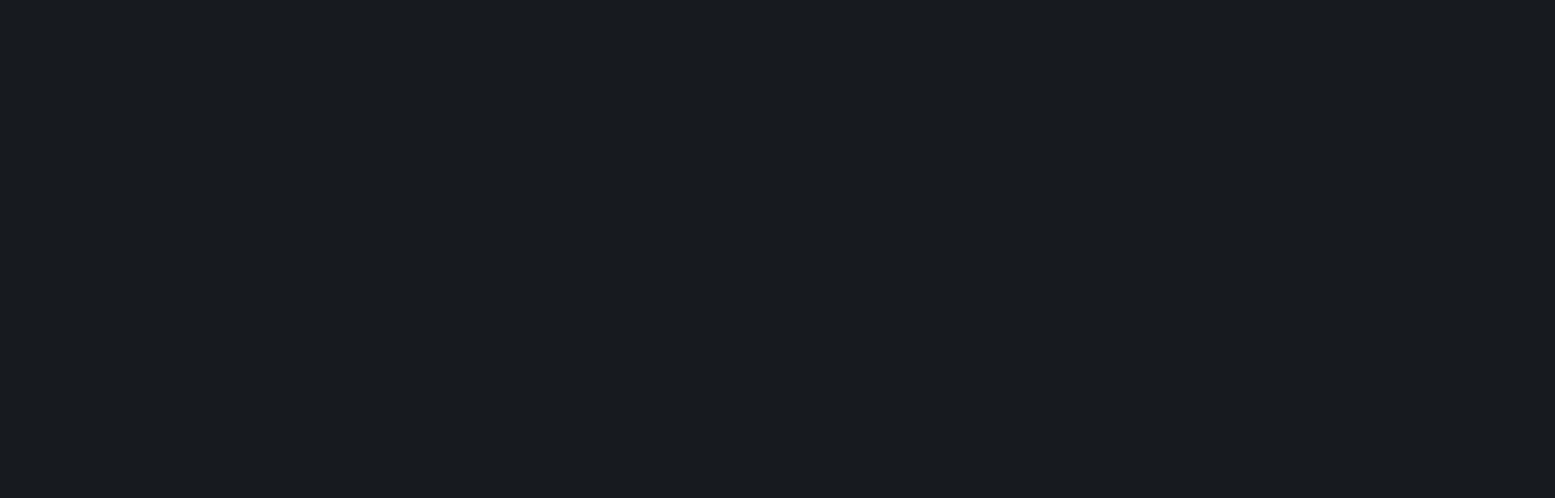
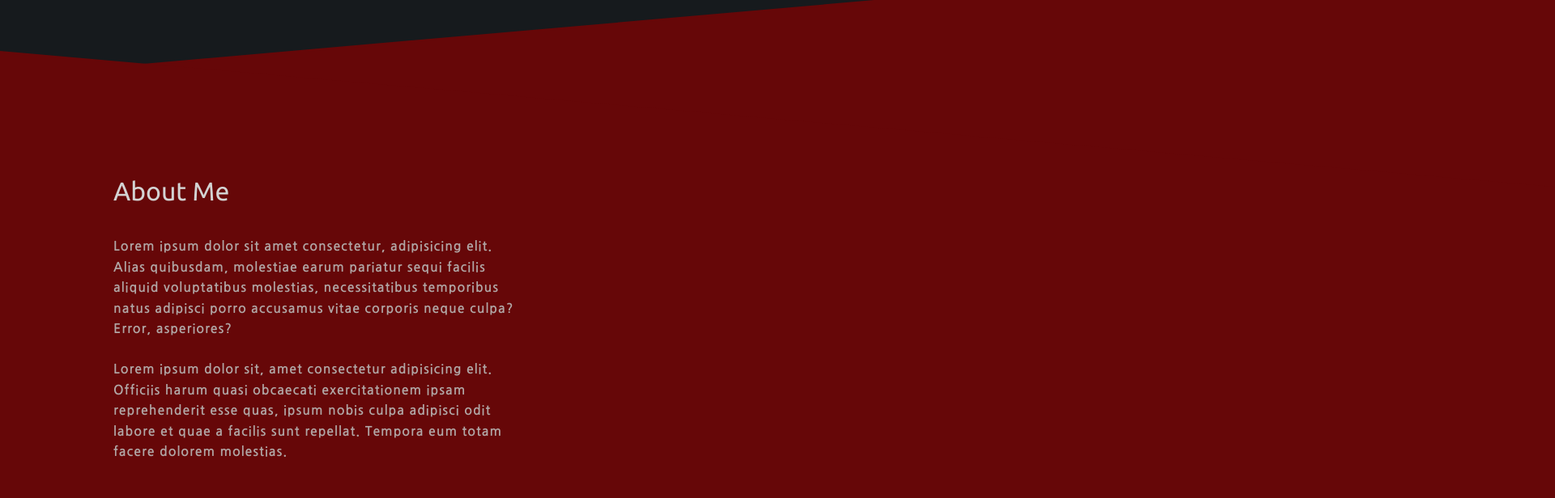
Before and after one commit to kyle4real/Portfolio-v1, a React (Create React App) app in the folder client/: page / in a window 1280 px wide. Shown: the part 680-1296 px from the top of the page at 81% size, 1920 px wide, since content can reach past the window. Before the commit the page ends 800 px from the top, so only its background shows below. Built offline with nearby package versions, Linux system fonts and the light colour scheme.

Commit message:
About component.

```diff
--- /dev/null
+++ b/client/src/UI/SectionLayout/SectionHeading/SectionHeading.js
@@ -0,0 +1,9 @@
+import React from "react";
+
+import classes from "./SectionHeading.module.scss";
+
+const SectionHeading = ({ children, className }) => {
+    return <h2 className={`${classes["section-heading"]} ${className}`}>{children}</h2>;
+};
+
+export default SectionHeading;
--- /dev/null
+++ b/client/src/UI/SectionLayout/SectionHeading/SectionHeading.module.scss
@@ -0,0 +1,6 @@
+@import "./../../../styles/variables.scss";
+
+.section-heading {
+    font-size: 2rem;
+    text-align: start;
+}
--- a/client/src/UI/SectionLayout/SectionLayout.js
+++ b/client/src/UI/SectionLayout/SectionLayout.js
@@ -2,8 +2,12 @@
 
 import classes from "./SectionLayout.module.scss";
 
-const SectionLayout = ({ children, className }) => {
-    return <div className={`${classes["section-layout"]} ${className}`}>{children}</div>;
+const SectionLayout = ({ children, className, id }) => {
+    return (
+        <div className={`${classes["section-layout"]} ${className}`} id={id}>
+            {children}
+        </div>
+    );
 };
 
 export default SectionLayout;
--- a/client/src/components/Header/Header.js
+++ b/client/src/components/Header/Header.js
@@ -35,7 +35,7 @@
                     >
                         <ul>
                             <li>
-                                <a href="/">About</a>
+                                <a href="#about">About</a>
                             </li>
                             <li>
                                 <a href="/">Projects</a>
--- /dev/null
+++ b/client/src/components/sections/About/About.js
@@ -0,0 +1,33 @@
+import React from "react";
+import SectionHeading from "../../../UI/SectionLayout/SectionHeading/SectionHeading";
+import SectionLayout from "./../../../UI/SectionLayout/SectionLayout";
+
+import classes from "./About.module.scss";
+
+const About = () => {
+    return (
+        <SectionLayout className={classes["about__section-container"]} id="about">
+            <div className={classes["about__section-BGtop"]} />
+            <div className={classes.about}>
+                <SectionHeading>About Me</SectionHeading>
+                <div className={classes["about__descriptions"]}>
+                    <p className={classes["description-txt"]}>
+                        Lorem ipsum dolor sit amet consectetur, adipisicing elit. Alias quibusdam,
+                        molestiae earum pariatur sequi facilis aliquid voluptatibus molestias,
+                        necessitatibus temporibus natus adipisci porro accusamus vitae corporis
+                        neque culpa? Error, asperiores?
+                    </p>
+                    <p className={classes["description-txt"]}>
+                        Lorem ipsum dolor sit, amet consectetur adipisicing elit. Officiis harum
+                        quasi obcaecati exercitationem ipsam reprehenderit esse quas, ipsum nobis
+                        culpa adipisci odit labore et quae a facilis sunt repellat. Tempora eum
+                        totam facere dolorem molestias.
+                    </p>
+                </div>
+            </div>
+            <div className={classes["about__section-BGbottom"]} />
+        </SectionLayout>
+    );
+};
+
+export default About;
--- /dev/null
+++ b/client/src/components/sections/About/About.module.scss
@@ -0,0 +1,49 @@
+@import "./../../../styles/variables.scss";
+
+.about__section-BGtop {
+    position: absolute;
+    top: 0;
+    left: -100%;
+    width: 300%;
+    height: calc(100% + 5rem);
+    transform: rotateZ(-5deg) translateY(-5rem);
+    background: $bloodRed;
+    z-index: -1;
+}
+
+.about__section-BGbottom {
+    position: absolute;
+    bottom: 0;
+    right: -100%;
+    width: 300%;
+    height: calc(100% + 5rem);
+    transform: rotateZ(5deg) translateY(5rem);
+    background: $bloodRed;
+    z-index: -1;
+}
+
+.about__section-container {
+    position: relative;
+    min-height: 60vh;
+    display: flex;
+}
+
+.about {
+    width: 50%;
+    display: flex;
+    flex-direction: column;
+    gap: 2.5rem;
+
+    &__descriptions {
+        display: flex;
+        flex-direction: column;
+        gap: 1.5rem;
+
+        .description-txt {
+            color: $silverChalice;
+        }
+    }
+}
+
+.technologies {
+}
--- a/client/src/components/sections/Hero/Hero.module.scss
+++ b/client/src/components/sections/Hero/Hero.module.scss
@@ -33,12 +33,7 @@
 }
 
 .description-txt {
-    font-family: $NanumGothic;
-    font-size: 1rem;
     color: $silverChalice;
     max-width: 550px;
-    line-height: 1.6;
-    font-weight: 700;
     margin: 0 0 2.4rem;
-    letter-spacing: 1px;
 }
--- a/client/src/pages/Home.js
+++ b/client/src/pages/Home.js
@@ -1,5 +1,6 @@
 import React from "react";
 import Header from "../components/Header/Header";
+import About from "../components/sections/About/About";
 import Hero from "../components/sections/Hero/Hero";
 import PageLayout from "../UI/PageLayout/PageLayout";
 
@@ -9,6 +10,7 @@
             <Header />
             <main className="App">
                 <Hero />
+                <About />
             </main>
         </PageLayout>
     );
--- a/client/src/styles/index.scss
+++ b/client/src/styles/index.scss
@@ -28,3 +28,11 @@
         margin: 0 auto;
     }
 }
+
+p {
+    font-family: $NanumGothic;
+    letter-spacing: 1px;
+    line-height: 1.6;
+    font-size: 1rem;
+    font-weight: 700;
+}
```
